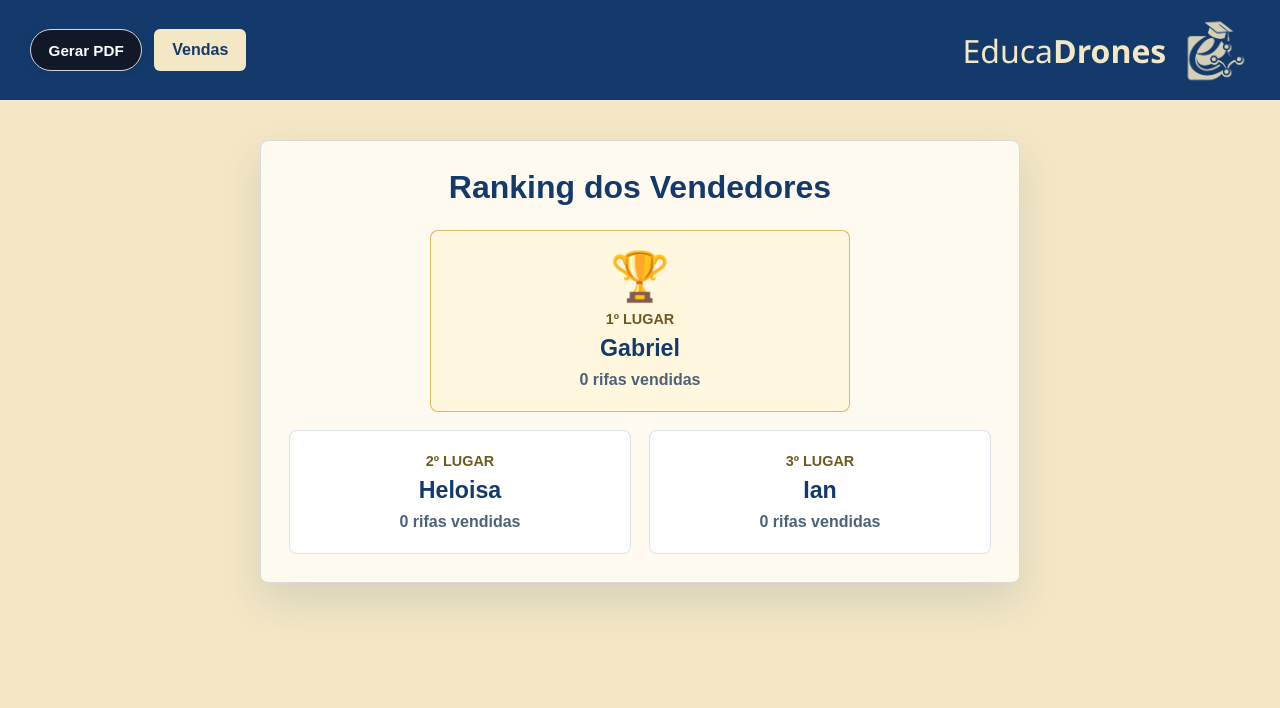
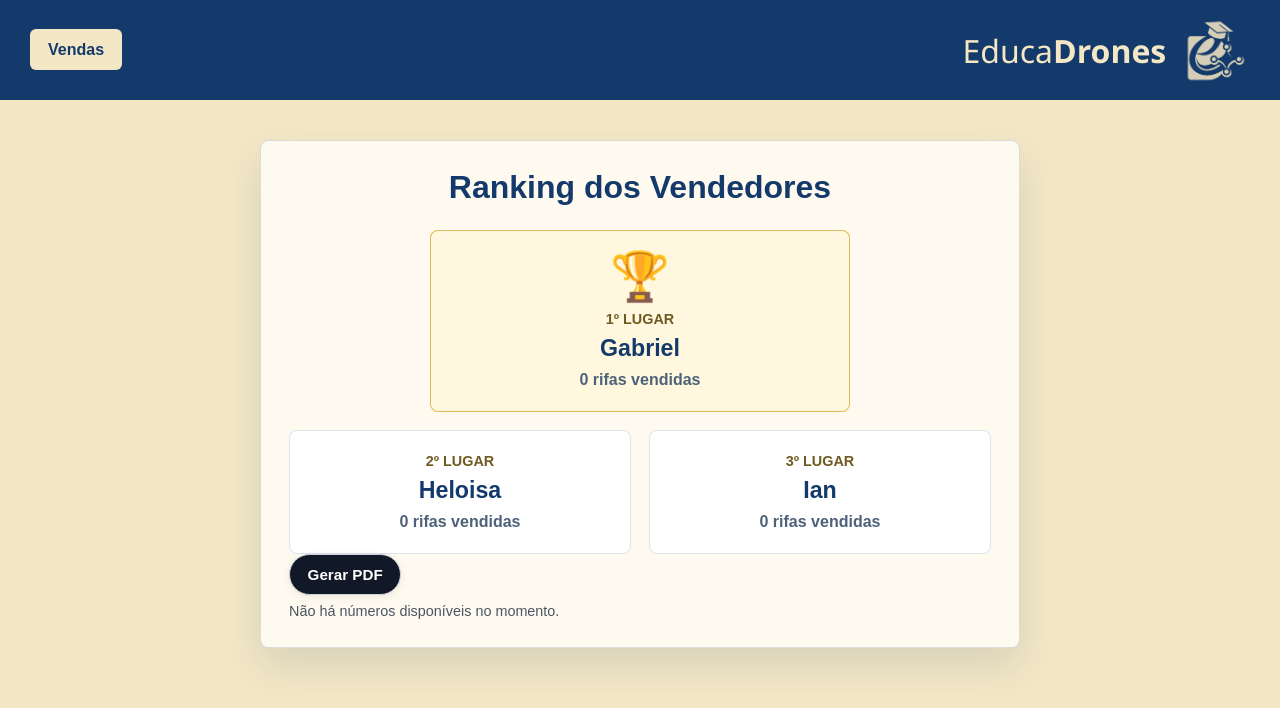
Before and after one commit to R-Nhan/Educa-DronesRifa, a Next.js app: page / in a window 1280 px wide. Both pictures are taken after a click on the button "Gerar PDF". Shown: the top 708 px of the page. Built offline with nearby package versions, Linux system fonts and the light colour scheme; no server answers; the database is empty.

Commit message:
feat:Revertendo commit

```diff
--- a/app/home.css
+++ b/app/home.css
@@ -98,6 +98,7 @@
   display: grid;
   grid-template-columns: repeat(2, minmax(0, 1fr));
   gap: 18px;
+  padding: 0, 0, 18px, 0;
 }
 
 .ranking-export {
--- a/app/page.tsx
+++ b/app/page.tsx
@@ -1,6 +1,7 @@
 import { connection } from "next/server";
 
 import { prisma } from "@/lib/prisma";
+import { AvailableNumbersPdfButton } from "@/components/available-numbers-pdf-button";
 
 import "./home.css";
 
@@ -96,6 +97,7 @@ export default async function Home() {
             </div>
           ))}
         </div>
+        <AvailableNumbersPdfButton />
       </section>
     </main>
   );
--- a/components/available-numbers-pdf-button.tsx
+++ b/components/available-numbers-pdf-button.tsx
@@ -9,8 +9,10 @@ type RifaNumero = {
 
 export function AvailableNumbersPdfButton() {
   const [loading, setLoading] = useState(false);
+  const [message, setMessage] = useState<string | null>(null);
 
   async function handleGeneratePdf() {
+    setMessage(null);
     setLoading(true);
 
     try {
@@ -24,6 +26,7 @@ export function AvailableNumbersPdfButton() {
       const numeros = data.map((item) => item.numero).sort((a, b) => a - b);
 
       if (numeros.length === 0) {
+        setMessage("Não há números disponíveis no momento.");
         return;
       }
 
@@ -97,14 +100,17 @@ export function AvailableNumbersPdfButton() {
       }
 
       pdf.save("numeros_disponiveis.pdf");
+      setMessage(`PDF gerado com ${numeros.length} números disponíveis.`);
     } catch (error) {
-      console.error("Erro ao gerar PDF:", error);
+      const text = error instanceof Error ? error.message : String(error);
+      setMessage(`Erro: ${text}`);
     } finally {
       setLoading(false);
     }
   }
 
   return (
+    <div className="pdf-export-button" style={{ display: "flex", flexDirection: "column", alignItems: "flex-start", gap: "0.5rem" }}>
       <button
         type="button"
         onClick={handleGeneratePdf}
@@ -123,5 +129,7 @@ export function AvailableNumbersPdfButton() {
       >
         {loading ? "Gerando..." : "Gerar PDF"}
       </button>
+      {message ? <p style={{ margin: 0, fontSize: "0.9rem", color: "#4b5563" }}>{message}</p> : null}
+    </div>
   );
 }
--- a/components/header/header.css
+++ b/components/header/header.css
@@ -7,13 +7,6 @@
   justify-content:space-between;
   align-items:center;
   padding:0 30px;
-}
-
-.header-actions{
-  display:flex;
-  align-items:center;
-  gap:12px;
-  flex-wrap:wrap;
 }
 
 .header-link-venda{
--- a/components/header/index.tsx
+++ b/components/header/index.tsx
@@ -1,12 +1,10 @@
 import "@/components/header/header.css";
 import Link from "next/link";
-import { AvailableNumbersPdfButton } from "@/components/available-numbers-pdf-button";
 
 export function Header() {
   return (
     <header className="header">
       <div className="header-actions">
-        <AvailableNumbersPdfButton />
         <Link className="header-link-venda" href="/dados">
           Vendas
         </Link>
```
Lines whose indentation alone changed are shown as unchanged.
